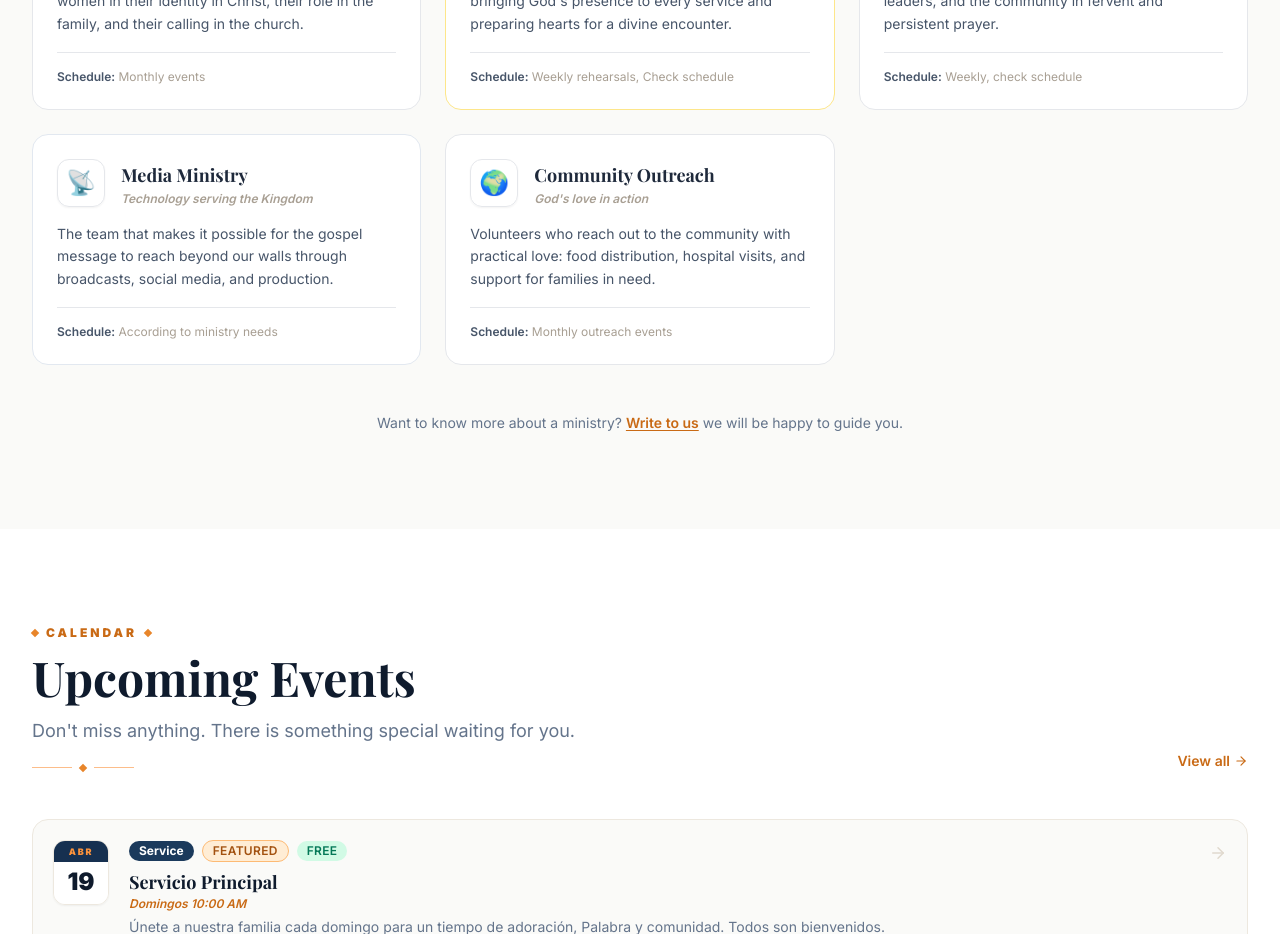
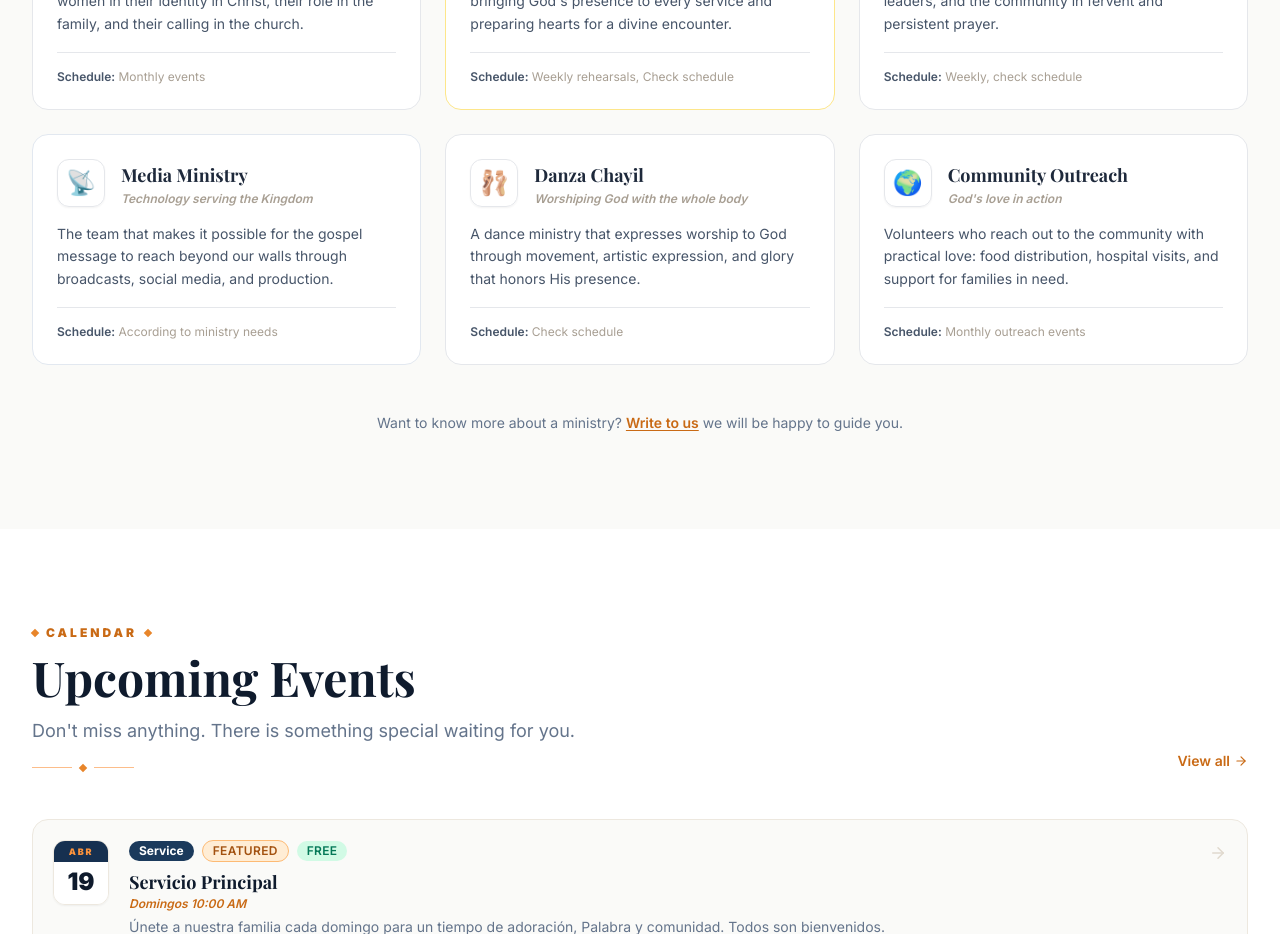
Before and after one commit to Jengaup/Centro-Cristiano-Adoram-Webpage, a Next.js app: page /en in a window 1280 px wide. Shown: the part 3600-4534 px from the top of the page. Built offline with nearby package versions, Linux system fonts and the light colour scheme; a web font is replaced by a local one.

Commit message:
Add Danza Chayil ministry
New ministry with icon, purple color scheme, Spanish and English
translations in both dictionaries.

https://claude.ai/code/session_01BCgaQf9XzTRiDUwfNNpdao

```diff
--- a/src/data/ministries.ts
+++ b/src/data/ministries.ts
@@ -105,6 +105,19 @@ export const ministries: Ministry[] = [
     leader: "Director(a) de Medios",
   },
   {
+    id: "min-010",
+    name: "Danza Chayil",
+    tagline: "Adorando a Dios con todo el cuerpo",
+    description:
+      "Un ministerio de danza que expresa la adoración a Dios a través del movimiento, la expresión artística y la gloria que honra su presencia.",
+    icon: "🩰",
+    color: "text-purple-700",
+    bgColor: "bg-purple-50 border-purple-200",
+    targetAudience: "Mujeres y jóvenes con llamado a la danza",
+    meetingTime: "Consultar horario",
+    leader: "Coordinadora de Danza",
+  },
+  {
     id: "min-009",
     name: "Alcance Comunitario",
     tagline: "El amor de Dios en acción",
--- a/src/i18n/dictionaries/en.ts
+++ b/src/i18n/dictionaries/en.ts
@@ -160,6 +160,13 @@ const en = {
         description:
           "The team that makes it possible for the gospel message to reach beyond our walls through broadcasts, social media, and production.",
         meetingTime: "According to ministry needs",
+      },
+      {
+        name: "Danza Chayil",
+        tagline: "Worshiping God with the whole body",
+        description:
+          "A dance ministry that expresses worship to God through movement, artistic expression, and glory that honors His presence.",
+        meetingTime: "Check schedule",
       },
       {
         name: "Community Outreach",
--- a/src/i18n/dictionaries/es.ts
+++ b/src/i18n/dictionaries/es.ts
@@ -160,6 +160,13 @@ const es = {
         description:
           "El equipo que hace posible que el mensaje del evangelio llegue más allá de nuestras paredes a través de transmisiones, redes sociales y producción.",
         meetingTime: "Según necesidades del ministerio",
+      },
+      {
+        name: "Danza Chayil",
+        tagline: "Adorando a Dios con todo el cuerpo",
+        description:
+          "Un ministerio de danza que expresa la adoración a Dios a través del movimiento, la expresión artística y la gloria que honra su presencia.",
+        meetingTime: "Consultar horario",
       },
       {
         name: "Alcance Comunitario",
```
